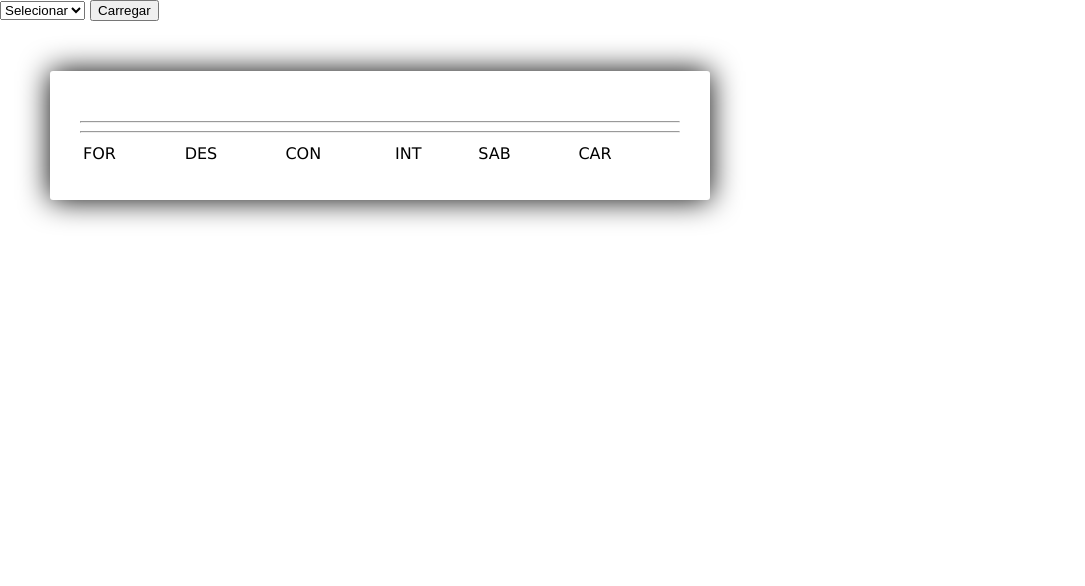
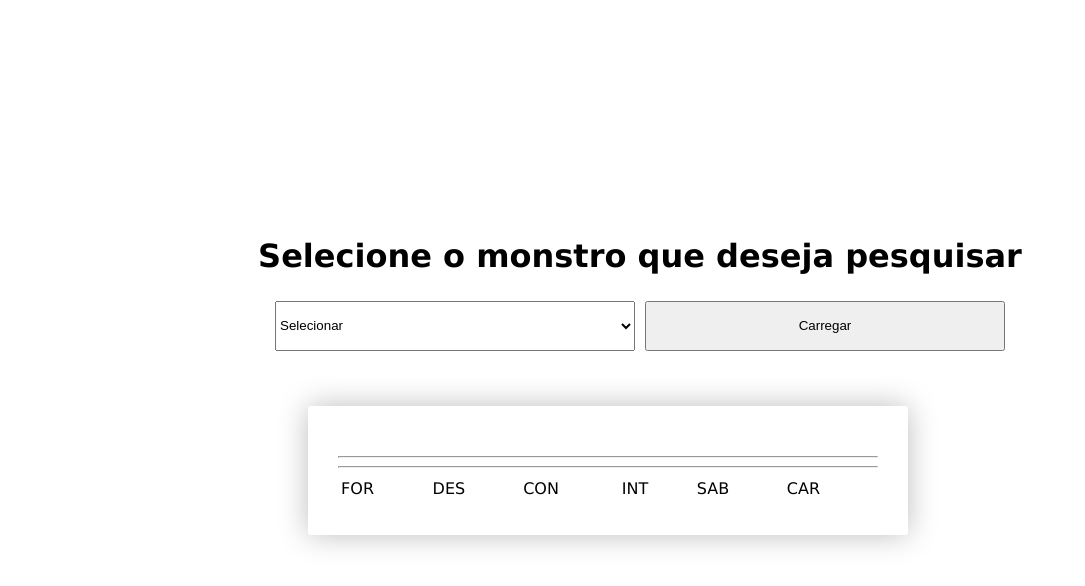
Before and after one commit to joaopedrov0/rpgsearch, a plain HTML site: page index.html in a window 1280 px wide. Both pictures are taken after a click on the button "Carregar". Shown: the whole page, without its empty margins (0-1085 px from the left). Drawn offline with Linux system fonts and the light colour scheme; no server answers.

Commit message:
Add files via upload

```diff
--- a/index.html
+++ b/index.html
@@ -8,10 +8,15 @@
 	<link rel="stylesheet" type="text/css" href="style.css">
 </head>
 <body>
+	<div class="wrap">
+		<h1>Selecione o monstro que deseja pesquisar</h1>
+		<nav>
 			<select id="monster">
 				<option value="">Selecionar</option>
 			</select>
 			<button onclick="loadAPI()">Carregar</button>
+		</nav>
+
 		<div class="ficha">
 			<h2 id="name"></h2>
 			<small id="size"></small>
@@ -40,6 +45,8 @@
 				</tr>
 			</table>
 		</div>
+	</div>
+
 	<script src="script.js"></script>
 </body>
 </html>
--- a/script.js
+++ b/script.js
@@ -18,6 +18,7 @@ const sab = document.querySelector('#sab')
 const car = document.querySelector('#car')
 
 function loadAPI() {
+	document.querySelector('.ficha').classList.add('active')
 	let httpRequest = new XMLHttpRequest()
 	httpRequest.open('GET', baseURL + testURL + `${document.querySelector('#monster').value}/`)
 	httpRequest.responseType = 'json'
--- a/style.css
+++ b/style.css
@@ -3,16 +3,32 @@ body{
 	padding: 0;
 
 	font-family: verdana;
+
+	width: 100vw;
+	height: 100vh;
+
+	overflow: hidden;
+
+	display: flex;
+	justify-content: center;
 }
 
 .ficha{
 	width: 600px;
+	max-width: 95vw;
 	margin: 50px;
 	border: none;
 	padding: 30px;
 	border-radius: 3px;
 
-	box-shadow: 0px 0px 30px black;
+	box-shadow: 0px 0px 30px #bdbdbd;
+
+	height: 0px;
+	box-sizing: border-box;
+
+	opacity: 0%;
+
+	transition: all 500ms ease;
 }
 
 ul{
@@ -24,3 +40,28 @@ ul{
 table{
 	width: 100%;
 }
+
+.wrap{
+	display: flex;
+	justify-content: center;
+	flex-direction: column;
+}
+
+select, button{
+	width: 360px;
+	max-width: 100%;
+	margin: 5px;
+	box-sizing: border-box;
+
+	height: 50px;
+}
+
+nav{
+	display: flex;
+	justify-content: center;
+}
+
+.active{
+	height: auto;
+	opacity: 100%;
+}
```
Lines whose indentation alone changed are shown as unchanged.
